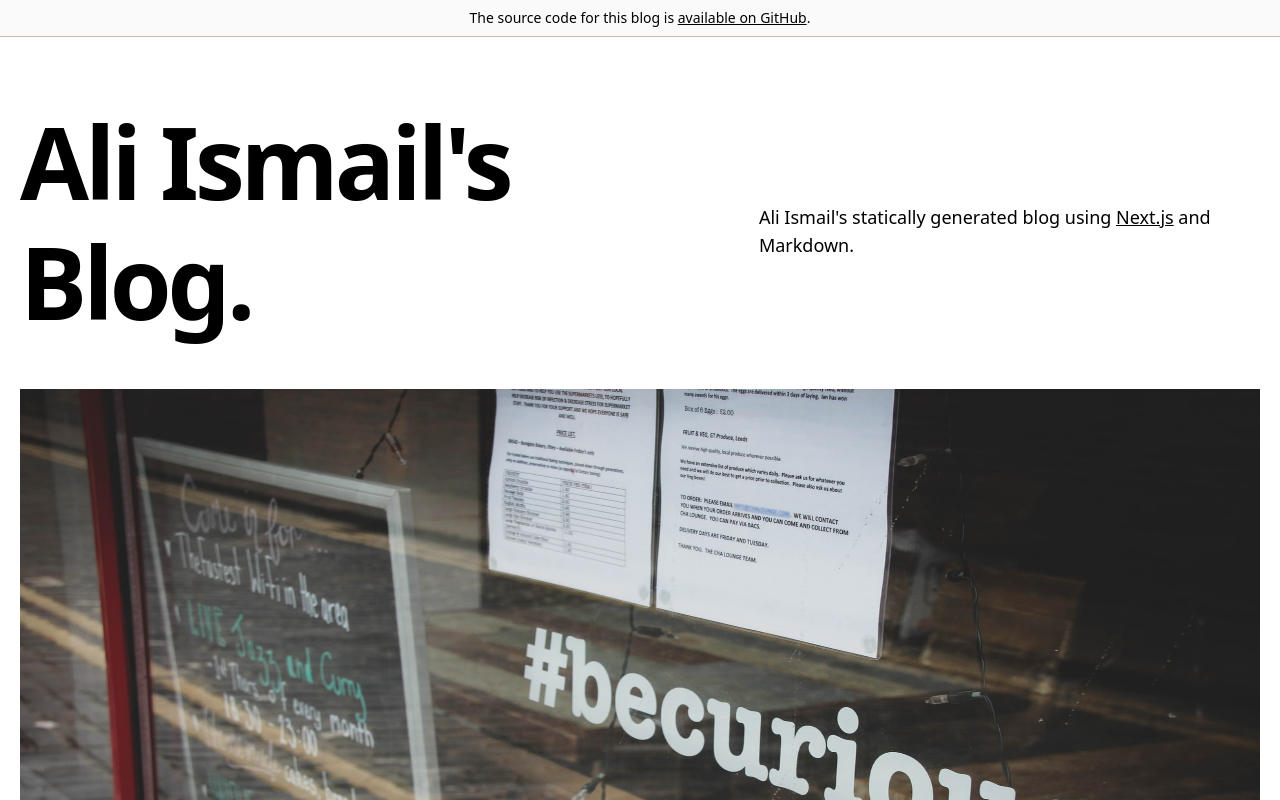
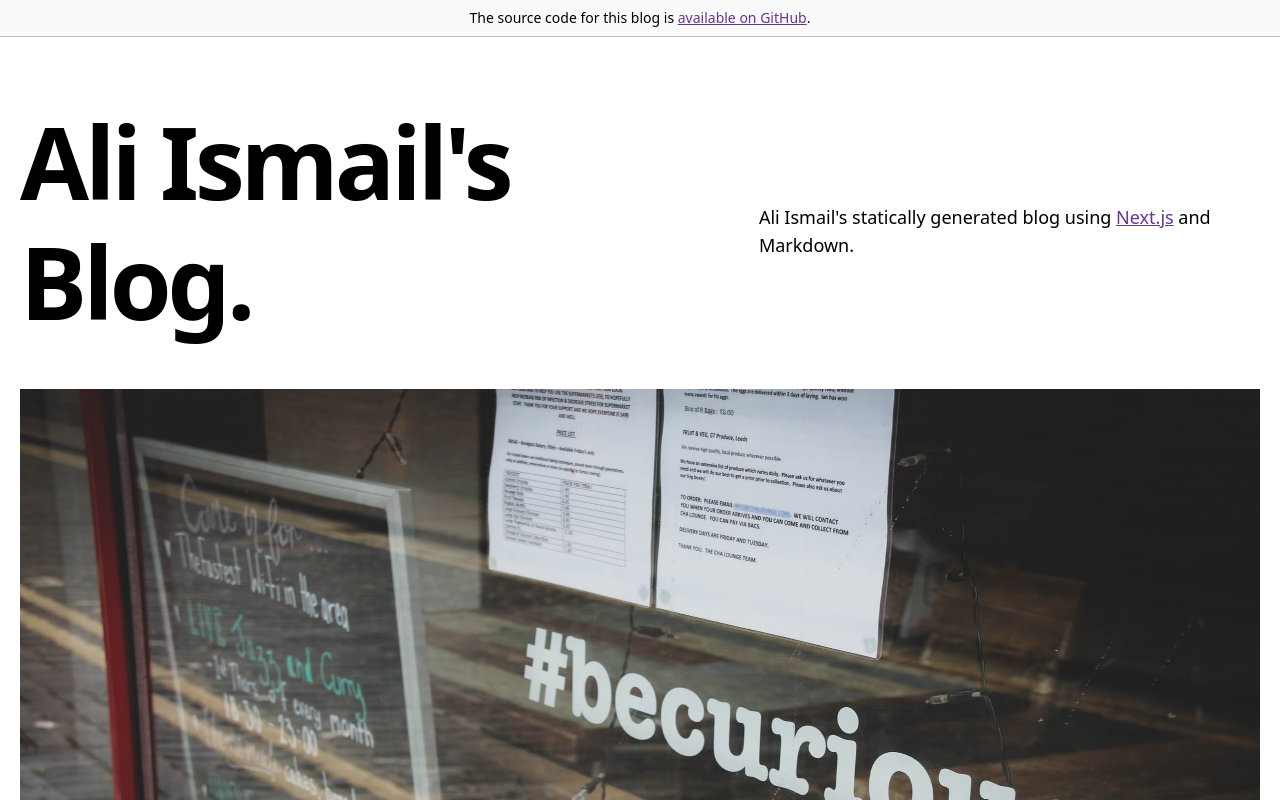
Before and after one commit to Ali-Ismail-1/nextjs-blog, a Next.js app: page / in a window 1280 px wide. Shown: the top 800 px of the page. Built offline with nearby package versions, Linux system fonts and the light colour scheme.

Commit message:
Import blog.css into the app.js

```diff
--- a/pages/_app.js
+++ b/pages/_app.js
@@ -1,4 +1,5 @@
 import '../styles/index.css'
+import '../styles/blog.css'
 
 export default function MyApp({ Component, pageProps }) {
   return <Component {...pageProps} />
--- /dev/null
+++ b/styles/blog.css
@@ -0,0 +1,7 @@
+a {
+    color: rebeccapurple;
+}
+
+a :hover {
+    color: green;
+}
```
